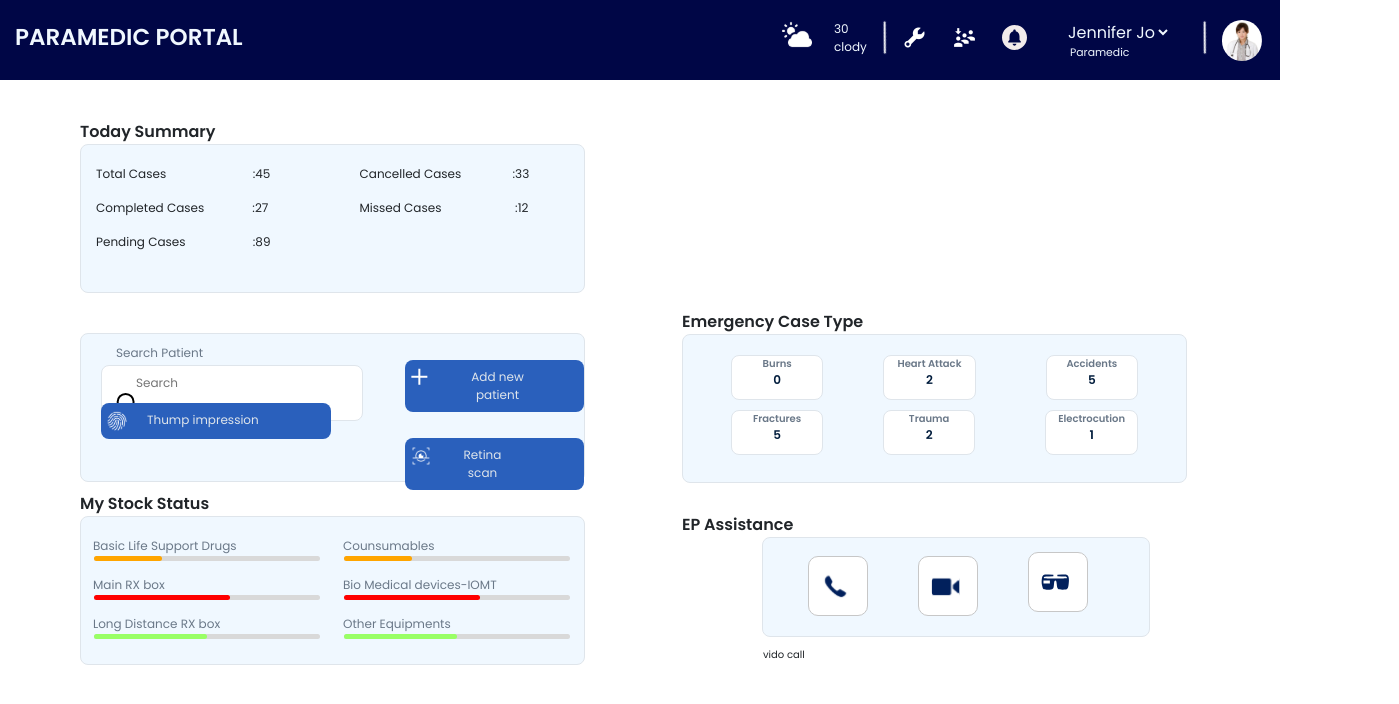
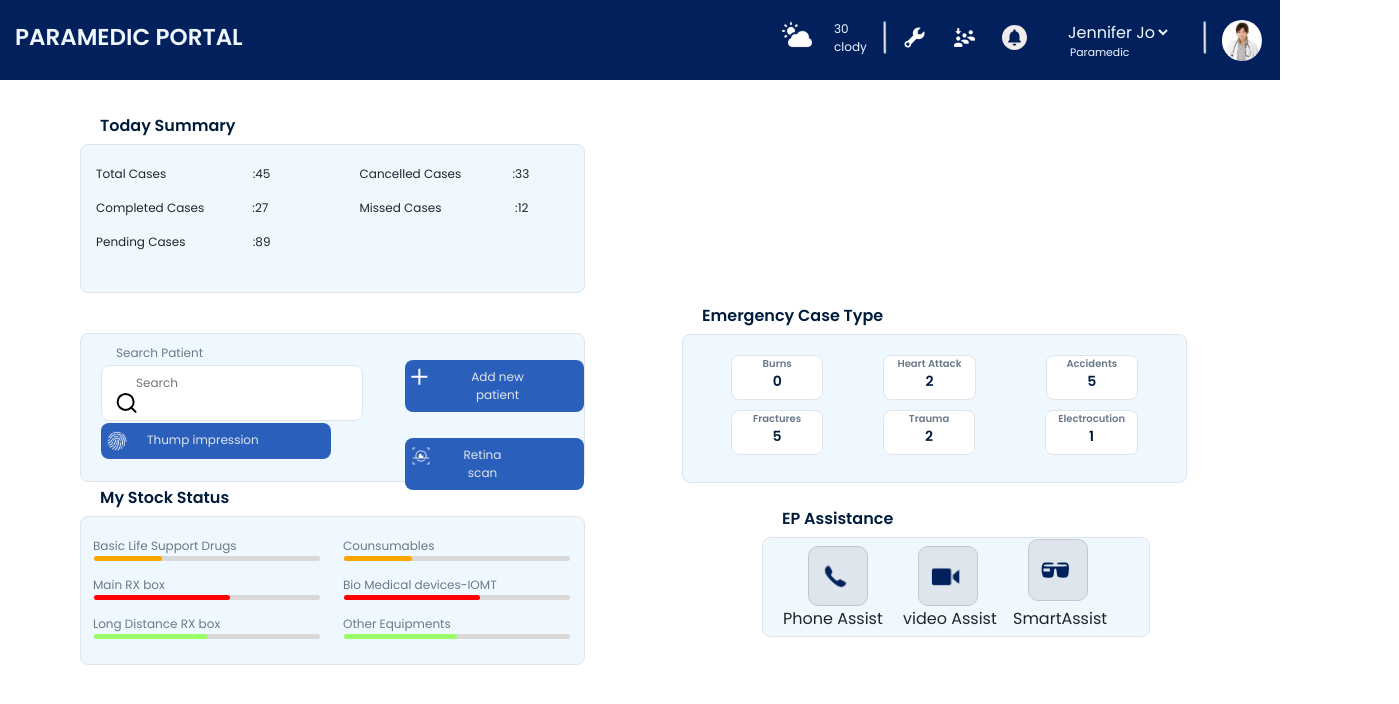
Before and after one commit to DeepanRajG/ainqa-med, a React (Create React App) app: page /landing in a window 1280 px wide. Shown: the top 704 px of the page, 1399 px wide, since content can reach past the window. Built offline with nearby package versions, Linux system fonts and the light colour scheme.

Commit message:
landing screen completed

```diff
--- a/src/css/landing.css
+++ b/src/css/landing.css
@@ -69,10 +69,14 @@ header {
 }
 
 #stock {
+  color: #001C3C;
   margin: 0px;
   margin-top: 10px;
-  margin-left: 80px;
+  margin-left: 100px;
   font-weight: bold;
+  position: relative;
+  bottom:6px;
+
 }
 
 #progtext {
@@ -127,7 +131,7 @@ color: #DFE5EB;
 border-radius: 8px;
 font-size: 12px;
 position: absolute;
-top:403px;
+top:423px;
 bottom: px;
 }
 #new{
@@ -328,41 +332,46 @@ font-size: 12px;
 
 }
 #burns{
- font-size: 12px;
+ font-size: 14px;
  color: #001C3C;
 }
 #heart{
-  font-size: 12px;
+  font-size: 14px;
   color: #001C3C;
  }
  #acc{
-  font-size: 12px;
+  font-size: 14px;
   color: #001C3C;
  }
  #frac{
-  font-size: 12px;
+  font-size: 14px;
   color: #001C3C;
  }
  #trau{
-  font-size: 12px;
+  font-size: 14px;
   color: #001C3C;
  }
  #elect{
-  font-size: 12px;
+  font-size: 14px;
   color: #001C3C;
  }
  #stock1 {
+  color: #001C3C;
   margin: 0px;
   margin-top: 200px;
-  margin-left: 30px;
+  margin-left: 50px;
   font-weight: bold;
+  position: relative;
+  bottom: 6px;
 }
 #stock2 {
   margin: 0px;
-
-  margin-left: 30px;
+  color: #001C3C;
+  margin-left: 130px;
   margin-top: 30px;
   font-weight: bold;
+  position: relative;
+  bottom: 6px;
 }
 .epas{
 
@@ -390,7 +399,7 @@ font-size: 12px;
 }
 #phone{
 
-  background-color: white;
+  background-color:#DEE5EC;
   border:1px solid rgb(199, 199, 199);
   height:60px;
   margin-left: 45px;
@@ -412,14 +421,13 @@ font-size: 12px;
 }
 #video{
 
-  background-color: white;
+  background-color:#DEE5EC;
   border:1px solid rgb(199, 199, 199);
   height:60px;
   width:60px;
   border-radius: 10px;
   margin-left: 100px;
   margin-top: -60px;
-
 position:relative;
 bottom:2px;
 right: 50px;
@@ -438,15 +446,15 @@ right: 50px;
 
 #smart{
 
-  background-color: white;
+  background-color: #DEE5EC;
   border:1px solid rgb(199, 199, 199);
-  height:60px;
+  height:62px;
   width:60px;
   margin-left: 265px;
   margin-top: -60px;
   border-radius: 10px;
 position:relative;
-bottom:30px;
+bottom:31px;
 }
 #smart span.icon{
   background: url(./img/glass.svg) no-repeat;
@@ -458,9 +466,25 @@ bottom:30px;
   left:6px;
   top:9px;
 }
-#ca{
-  width: 100px;
-  height: 20px;
-  font-size: 10px;
-  margin: 0px;
+#EP{
+position: relative;
+bottom:10px;
 }
+#ph{
+
+  position: relative;
+  bottom:30px;
+  left:20px;
+}
+#vi{
+
+  position: relative;
+  bottom:70px;
+  left:140px;
+}
+#sm{
+
+  position: relative;
+  bottom:110px;
+  left:250px;
+}
--- a/src/css/newregis.css
+++ b/src/css/newregis.css
@@ -1,6 +1,6 @@
 #header0 {
 
-    background-color: #000646;
+    background-color: #01205C;
     height: 80px;
     color: aliceblue;
     text-align: left;
@@ -93,7 +93,7 @@
     height: 30px;
     margin-right: 10px;
     margin-top: 10px;
-   background-color: #000646;
+   background-color: #01205C;
    border: 0px;
    color: aliceblue;
    font-size: small;
@@ -104,7 +104,7 @@
   }
   #selectopt{
     margin-right: 10px;
-    background-color: #000646;
+    background-color: #01205C;
     border: 0px;
     color: aliceblue;
     font-size: medium;
--- a/src/script/Landing.js
+++ b/src/script/Landing.js
@@ -214,13 +214,16 @@ function App() {
 <button id="phone" ><span class="icon"></span></button>
 <button  id="video" ><span class="icon"></span></button>
 <button id="smart" ><span class="icon"></span></button>
+<p id="ph">Phone Assist</p>
+<p id="vi">video Assist</p>
+<p id="sm">SmartAssist</p>
 
 
 
 </div>
 
 </form>
-<p id="ca">vido  call</p>
+
 
           </Col>
 
```
